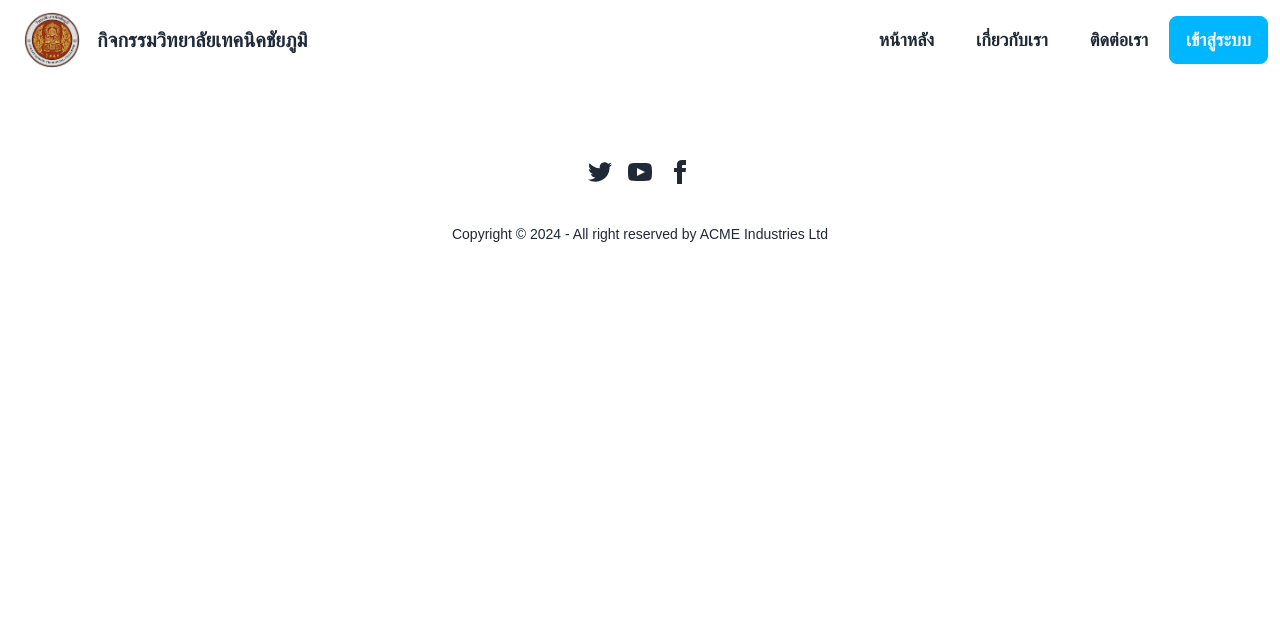
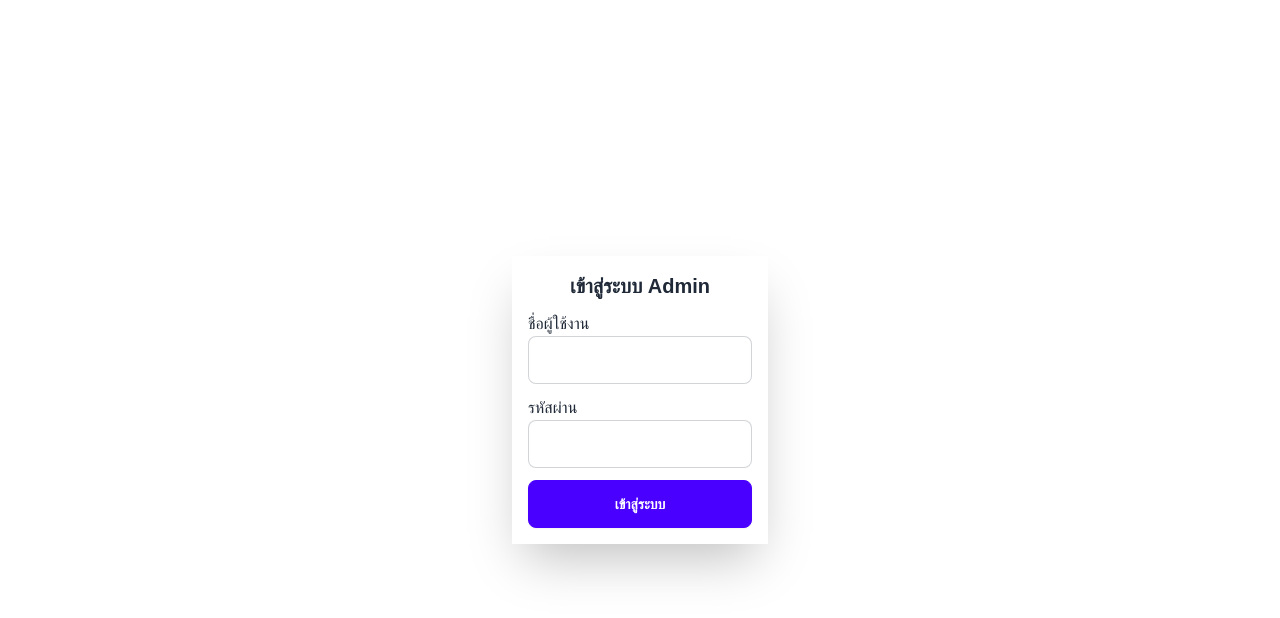
Before and after one commit to Witthaya22/witthaya_nuxt_it_ctc, a Nuxt app: page /admin in a window 1280 px wide. Shown: the top 618 px of the page. Built offline with nearby package versions, Linux system fonts and the light colour scheme; no server answers.

Commit message:
เพิ่มระบบ admin Login logout

```diff
--- a/composables/useAuth.ts
+++ b/composables/useAuth.ts
@@ -1,30 +1,49 @@
-export interface User {
+import { User } from './useAuth';
+interface User {
     id: number
     email: string
     name: string
     createdAt: string
 }
+interface Admin {
+    id: number
+    username: string
+    createdAt: string
+}
 
 export default () => {
+    const router = useRouter()
+
     const auth = useState<User | undefined>('auth', () => undefined)
+    const admin = useState<Admin | undefined>('admin', () => undefined)
 
     async function checkAuth () {
         const headers = useRequestHeaders(['cookie'])
         const res = await $fetch<{ auth: User | undefined }>('http://localhost:3000/api/auth', {
             headers
         })
+        auth.value = res.auth
+    }
 
-        auth.value = res.auth
+    async function checkAdmin () {
+        const headers = useRequestHeaders(['cookie'])
+        const res = await $fetch<{ admin: Admin | undefined }>('http://localhost:3000/api/admin', {
+            headers
+        })
+        admin.value = res.admin
+    }
 
-    }
     async function logout () {
         const res = await $fetch< { message: string } >('/api/logout')
         alert(res.message)
         auth.value = undefined
+        router.push('/')
     }
     return {
         auth,
+        admin,
         logout,
-        checkAuth
+        checkAuth,
+        checkAdmin
      }
 }
--- /dev/null
+++ b/layouts/admin.vue
@@ -0,0 +1,23 @@
+<script lang="ts" setup>
+
+const { logout } = useAuth()
+</script>
+
+<template>
+    <div class="flex min-h-screen">
+        <aside class="bg-slate-700 w-44">
+            <h1 class="text-lg font-bold text-center text-slate-100 m-2">ระบบจัดการหลังบ้าน</h1>
+        <ul>
+            <li>
+                <div @click="logout" class="text-lg font-bold w-44 text-slate-100 btn btn-ghost hover:">ออกจากระบบ</div>
+            </li>
+        </ul>
+        </aside>
+
+        <main>
+            <div class="container">
+            <slot></slot>
+            </div>
+        </main>
+    </div>
+</template>
--- /dev/null
+++ b/pages/admin/dashboard.vue
@@ -0,0 +1,13 @@
+<script setup lang="ts">
+useHead({ title: "ระบบจัดการหลังบ้าน" });
+definePageMeta({
+    layout: 'admin',
+    middleware: ['only-admin']
+})
+</script>
+
+<template>
+    <div>
+    <h2>welcome to dashboard</h2>
+    </div>
+</template>
--- /dev/null
+++ b/pages/admin/index.vue
@@ -0,0 +1,75 @@
+<script setup lang="ts">
+useHead({ title: "เข้าสู่ระบบ" });
+
+definePageMeta({
+  layout: false,
+  middleware: (to, from) => {
+    const { admin } = useAuth()
+    if (admin.value) {
+      return navigateTo('/admin/dashboard', {
+        redirectCode: 302
+      })
+    }
+  }
+})
+
+const { checkAdmin } = useAuth();
+const router = useRouter();
+
+const input = reactive({
+  username: "",
+  password: "",
+});
+
+const loading = ref(false);
+
+async function onLoginAdmin() {
+  loading.value = true;
+  try {
+    const res = await $fetch<{ message: string }>("/api/admin/login", {
+      method: "POST",
+      body: input,
+    });
+    await checkAdmin();
+    alert(res.message);
+    router.push("/admin/dashboard");
+  } catch (error) {
+    alert(error.data.message);
+
+  }
+
+  loading.value = false;
+}
+</script>
+
+<template>
+  <div>
+    <div class="flex min-h-screen justify-center items-center">
+      <form
+        @submit.prevent="onLoginAdmin"
+        class="w-64 shadow-2xl p-4 space-y-3"
+      >
+        <h1 class="text-xl text-center md-4 font-bold">เข้าสู่ระบบ Admin</h1>
+        <label class="block my-2">
+          <div>ชื่อผู้ใช้งาน</div>
+          <input
+            v-model="input.username"
+            class="input input-bordered w-full"
+            type="text"
+          />
+        </label>
+        <label class="block my-2">
+          <div>รหัสผ่าน</div>
+          <input
+            v-model="input.password"
+            class="input input-bordered w-full"
+            type="password"
+          />
+        </label>
+        <button :disabled="loading" class="btn w-full mt-2 btn-primary text-white">เข้าสู่ระบบ</button>
+      </form>
+    </div>
+  </div>
+</template>
+
+<style scoped></style>
--- a/pages/signup/index.vue
+++ b/pages/signup/index.vue
@@ -71,8 +71,8 @@ async function onSignup() {
         <form class="space-y-4" @submit.prevent="onSignup">
           <!-- Your form elements go here -->
           <div>
-            <label for="email" class="block text-sm font-medium text-gray-700" >อีเมลนักศึกษา</label>
-            <input v-model="input.email" required type="email" id="email" name="email" class="mt-1 p-2 w-full border rounded-md focus:border-gray-200 focus:outline-none focus:ring-2 focus:ring-offset-2 focus:ring-sky-600 transition-colors duration-300"/>
+            <label for="email" class="block text-sm font-medium text-gray-700" >เลขประจำตัวนักศึกษา</label>
+            <input v-model="input.email" required type="text" id="email" name="email" class="mt-1 p-2 w-full border rounded-md focus:border-gray-200 focus:outline-none focus:ring-2 focus:ring-offset-2 focus:ring-sky-600 transition-colors duration-300"/>
           </div>
           <div>
             <label for="name" class="block text-sm font-medium text-gray-700" >ชื่อนักศึกษา</label
--- a/plugins/checkAuth.server.ts
+++ b/plugins/checkAuth.server.ts
@@ -1,5 +1,5 @@
 export default defineNuxtPlugin(async () => {
-    const { checkAuth } = useAuth()
-    await checkAuth()
+    const { checkAuth, checkAdmin } = useAuth()
+    await Promise.all([checkAuth(), checkAdmin()])
 
 })
```
Also changed, not shown: middleware/onlyAdmin.ts (added, +8 -0 lines).
